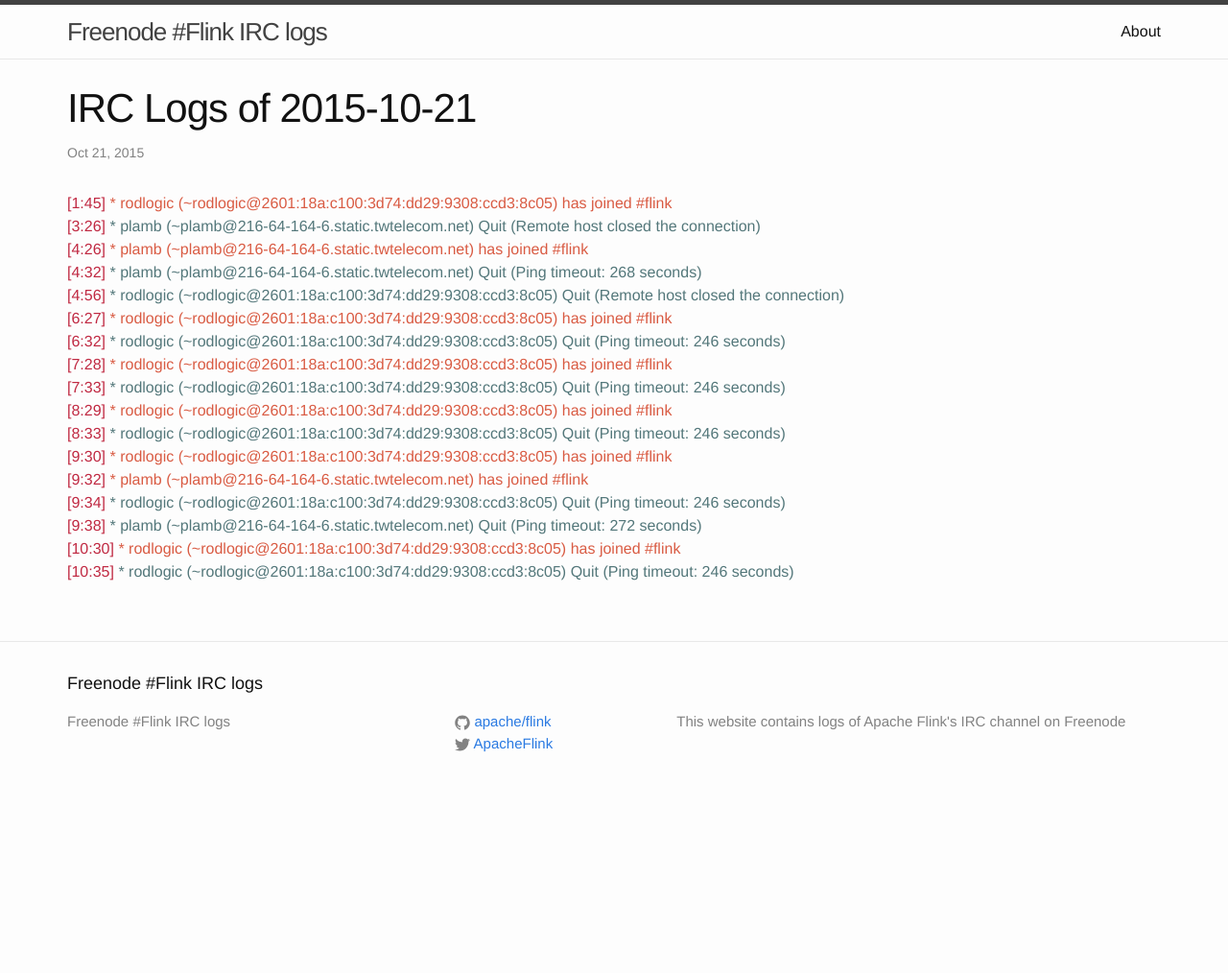
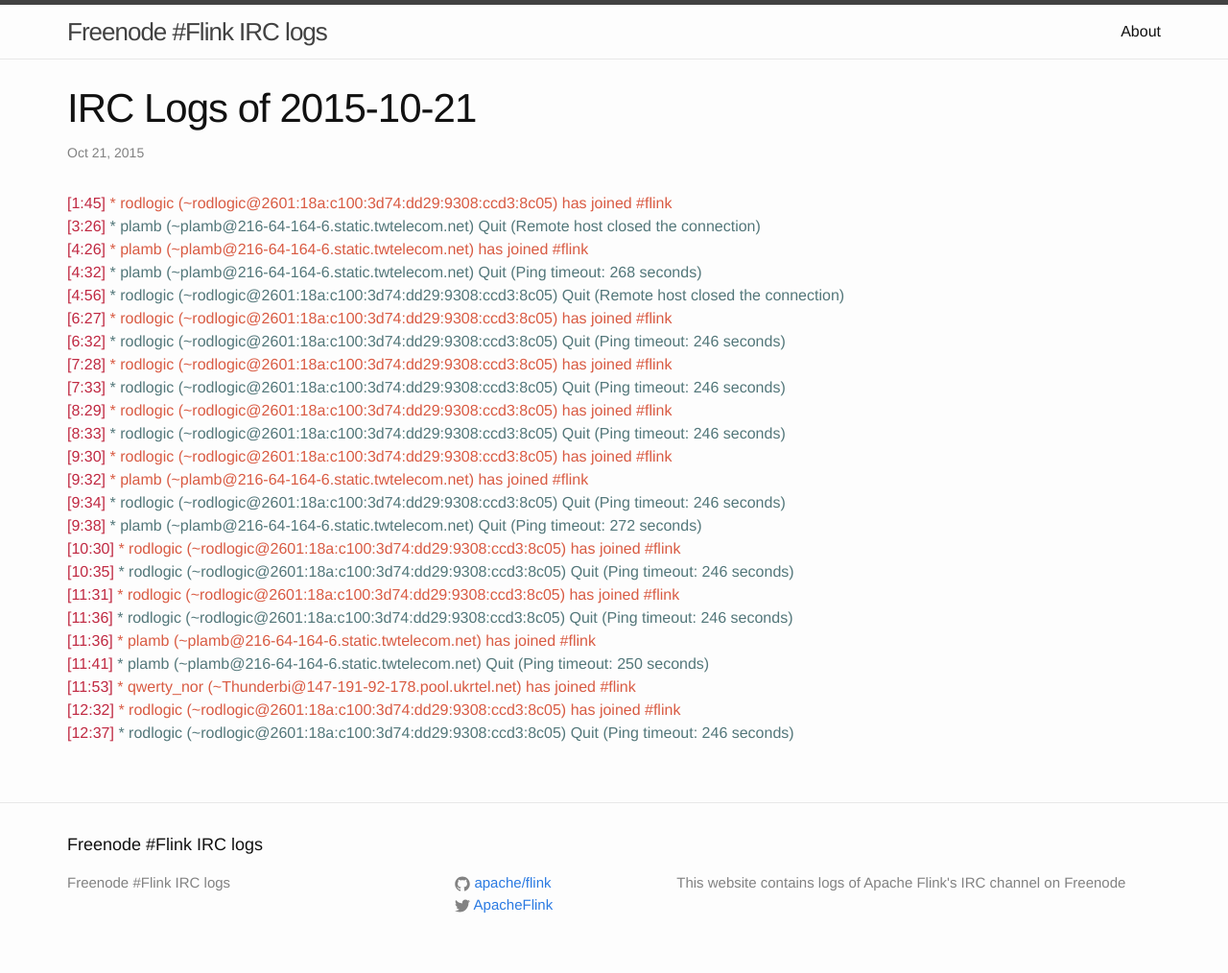
Before and after one commit to flink-irc-logs/flink-irc-logs.github.io, a Jekyll site: the page built from _posts/2015-10-21-logs.markdown, in a window 1280 px wide. Shown: the whole page at 96% size. Built offline with Jekyll 4.4.1, drawn with Linux system fonts in a browser that asks for light colours; before the commit the page ends 900 px from its top, so only the background shows below that.

Commit message:
Update of the logs on Wed Oct 21 13:28:05 CEST 2015

```diff
--- a/_posts/2015-10-21-logs.markdown
+++ b/_posts/2015-10-21-logs.markdown
@@ -21,3 +21,10 @@
 <span class="irc-date">[9:38]</span> <span class="irc-navy">* plamb (~plamb@216-64-164-6.static.twtelecom.net) Quit (Ping timeout: 272 seconds)</span><br />
 <span class="irc-date">[10:30]</span> <span class="irc-green">* rodlogic (~rodlogic@2601:18a:c100:3d74:dd29:9308:ccd3:8c05) has joined #flink</span><br />
 <span class="irc-date">[10:35]</span> <span class="irc-navy">* rodlogic (~rodlogic@2601:18a:c100:3d74:dd29:9308:ccd3:8c05) Quit (Ping timeout: 246 seconds)</span><br />
+<span class="irc-date">[11:31]</span> <span class="irc-green">* rodlogic (~rodlogic@2601:18a:c100:3d74:dd29:9308:ccd3:8c05) has joined #flink</span><br />
+<span class="irc-date">[11:36]</span> <span class="irc-navy">* rodlogic (~rodlogic@2601:18a:c100:3d74:dd29:9308:ccd3:8c05) Quit (Ping timeout: 246 seconds)</span><br />
+<span class="irc-date">[11:36]</span> <span class="irc-green">* plamb (~plamb@216-64-164-6.static.twtelecom.net) has joined #flink</span><br />
+<span class="irc-date">[11:41]</span> <span class="irc-navy">* plamb (~plamb@216-64-164-6.static.twtelecom.net) Quit (Ping timeout: 250 seconds)</span><br />
+<span class="irc-date">[11:53]</span> <span class="irc-green">* qwerty_nor (~Thunderbi@147-191-92-178.pool.ukrtel.net) has joined #flink</span><br />
+<span class="irc-date">[12:32]</span> <span class="irc-green">* rodlogic (~rodlogic@2601:18a:c100:3d74:dd29:9308:ccd3:8c05) has joined #flink</span><br />
+<span class="irc-date">[12:37]</span> <span class="irc-navy">* rodlogic (~rodlogic@2601:18a:c100:3d74:dd29:9308:ccd3:8c05) Quit (Ping timeout: 246 seconds)</span><br />
```
